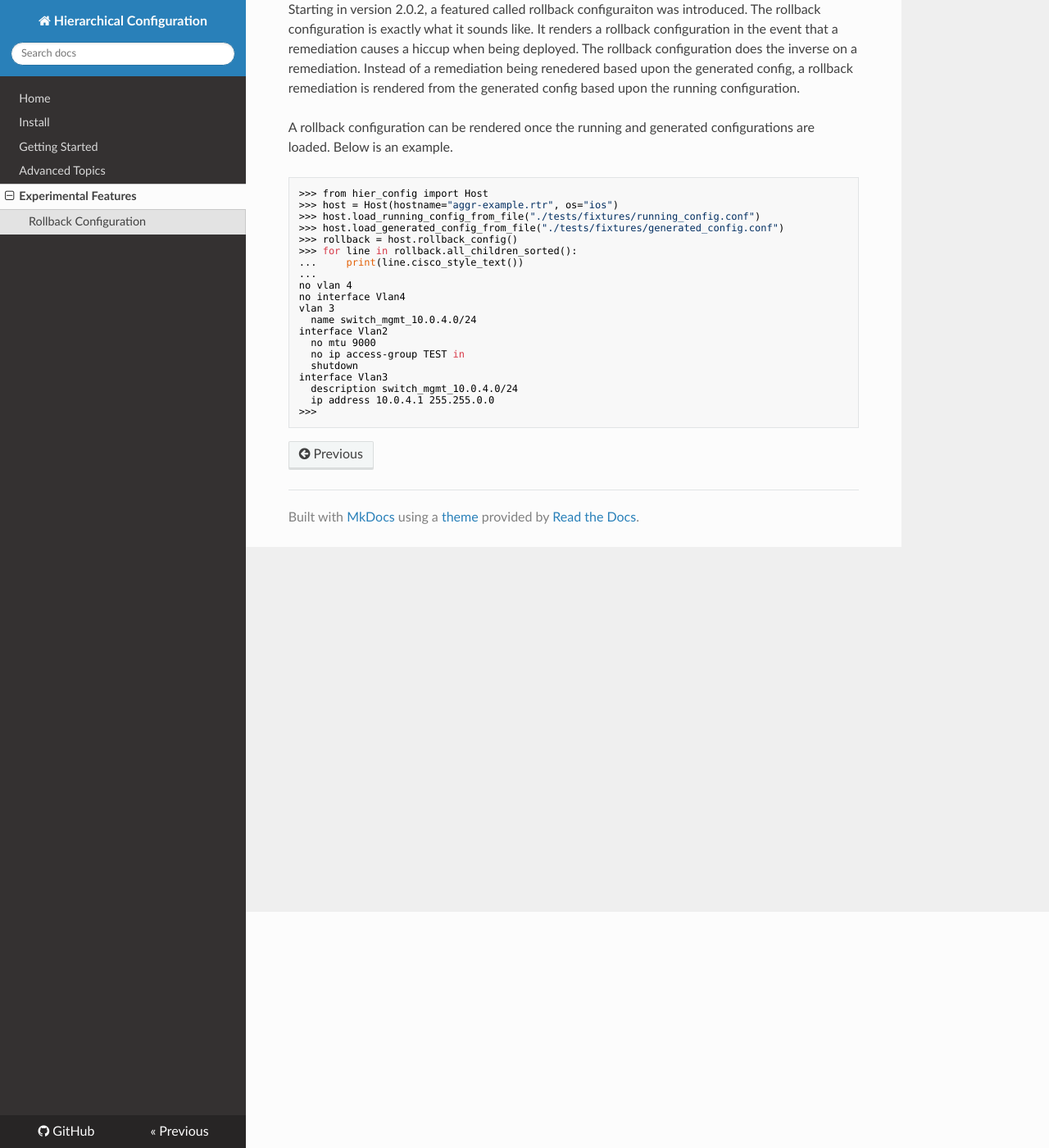
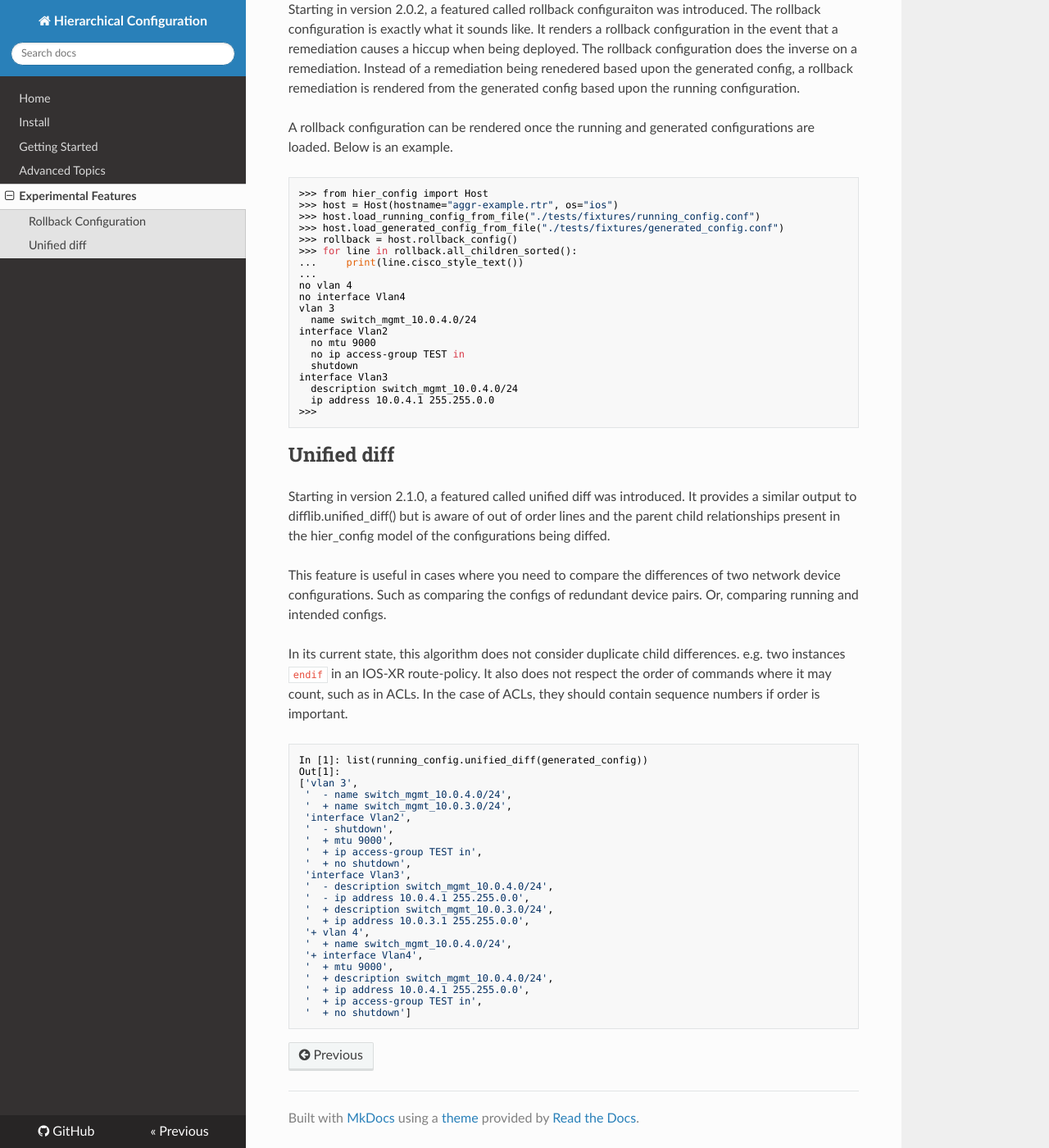
Before and after one commit to netdevops/hier_config, an MkDocs documentation site: the page built from docs/experimental-features.md, in a window 1280 px wide and 1400 px high, scrolled down 288 px. Shown: the whole window at 82% size. Built offline with MkDocs 1.6.1, drawn with Linux system fonts in a browser that asks for light colours; nearby versions of some CDN libraries.

Commit message:
update docs

````diff
--- a/docs/experimental-features.md
+++ b/docs/experimental-features.md
@@ -30,3 +30,38 @@ interface Vlan3
   ip address 10.0.4.1 255.255.0.0
 >>>
 ```
+
+
+## Unified diff
+
+Starting in version 2.1.0, a featured called unified diff was introduced. It provides a similar output to difflib.unified_diff() but is aware of out of order lines and the parent child relationships present in the hier_config model of the configurations being diffed.
+
+This feature is useful in cases where you need to compare the differences of two network device configurations. Such as comparing the configs of redundant device pairs. Or, comparing running and intended configs.
+
+In its current state, this algorithm does not consider duplicate child differences. e.g. two instances `endif` in an IOS-XR route-policy. It also does not respect the order of commands where it may count, such as in ACLs. In the case of ACLs, they should contain sequence numbers if order is important.
+
+```bash
+In [1]: list(running_config.unified_diff(generated_config))
+Out[1]:
+['vlan 3',
+ '  - name switch_mgmt_10.0.4.0/24',
+ '  + name switch_mgmt_10.0.3.0/24',
+ 'interface Vlan2',
+ '  - shutdown',
+ '  + mtu 9000',
+ '  + ip access-group TEST in',
+ '  + no shutdown',
+ 'interface Vlan3',
+ '  - description switch_mgmt_10.0.4.0/24',
+ '  - ip address 10.0.4.1 255.255.0.0',
+ '  + description switch_mgmt_10.0.3.0/24',
+ '  + ip address 10.0.3.1 255.255.0.0',
+ '+ vlan 4',
+ '  + name switch_mgmt_10.0.4.0/24',
+ '+ interface Vlan4',
+ '  + mtu 9000',
+ '  + description switch_mgmt_10.0.4.0/24',
+ '  + ip address 10.0.4.1 255.255.0.0',
+ '  + ip access-group TEST in',
+ '  + no shutdown']
+```
````
Also changed, not shown: 1 other file.
